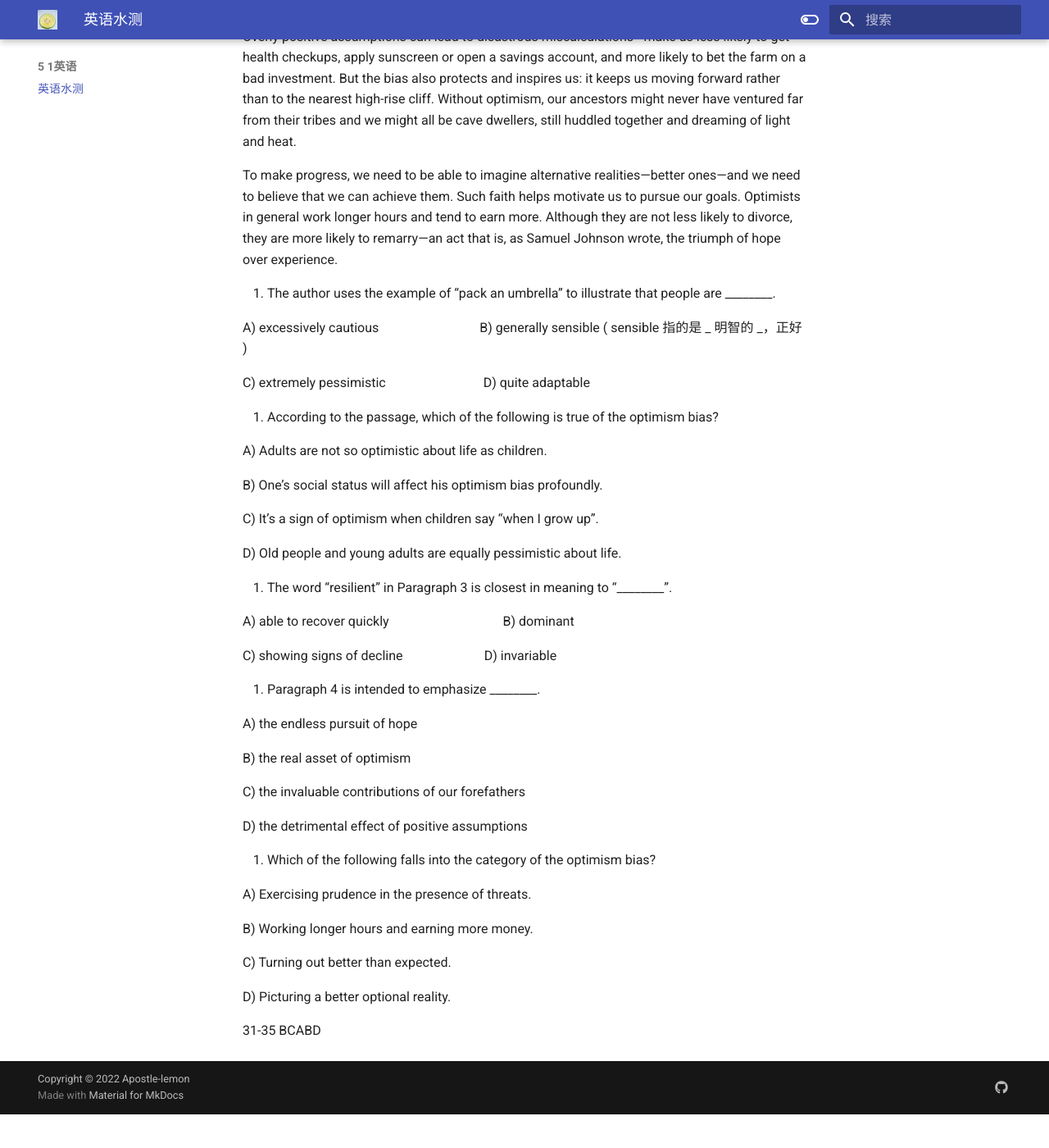
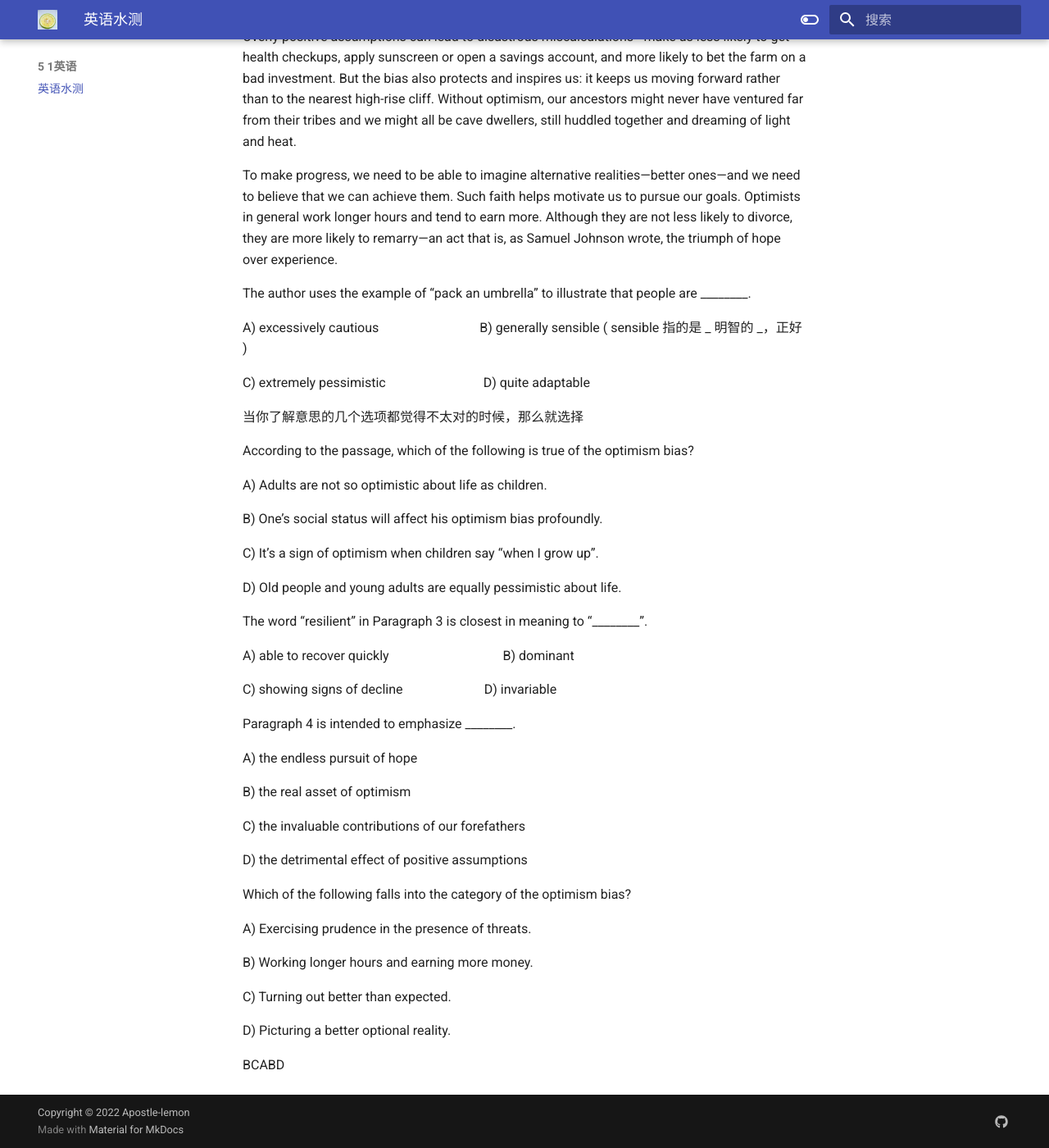
Before and after one commit to Apostle-lemon/Apostle-lemon.github.io, an MkDocs documentation site: the page built from docs/5_1英语/英语水测.md, in a window 1280 px wide and 1400 px high, scrolled down 679 px. Shown: the whole window at 82% size. Built offline with MkDocs 1.6.1 and Material for MkDocs 9.7.7, drawn with Linux system fonts in a browser that asks for light colours; before the commit the page ends 2038 px from its top, so only the background shows below that.

Commit message:
vault backup: 2022-10-29 18:05:51
Affected files:
docs/5_1英语/英语水测.md

```diff
--- a/docs/5_1英语/英语水测.md
+++ b/docs/5_1英语/英语水测.md
@@ -10,13 +10,15 @@ Overly positive assumptions can lead to disastrous miscalculations—make us les
 
 To make progress, we need to be able to imagine alternative realities—better ones—and we need to believe that we can achieve them. Such faith helps motivate us to pursue our goals. Optimists in general work longer hours and tend to earn more. Although they are not less likely to divorce, they are more likely to remarry—an act that is, as Samuel Johnson wrote, the triumph of hope over experience.
 
-1. The author uses the example of “pack an umbrella” to illustrate that people are ________.
+The author uses the example of “pack an umbrella” to illustrate that people are ________.
 
 A) excessively cautious                               B) generally sensible ( sensible 指的是 _ 明智的 _，正好 )
 
 C) extremely pessimistic                              D) quite adaptable
 
-1. According to the passage, which of the following is true of the optimism bias?
+当你了解意思的几个选项都觉得不太对的时候，那么就选择
+
+According to the passage, which of the following is true of the optimism bias?
 
   A) Adults are not so optimistic about life as children.
 
@@ -52,4 +54,4 @@ C) extremely pessimistic
 
   D) Picturing a better optional reality.
 
-31-35 BCABD
+BCABD
```
Also changed, not shown: other parts of docs/5_1英语/英语水测.md (+3 -3 lines).
